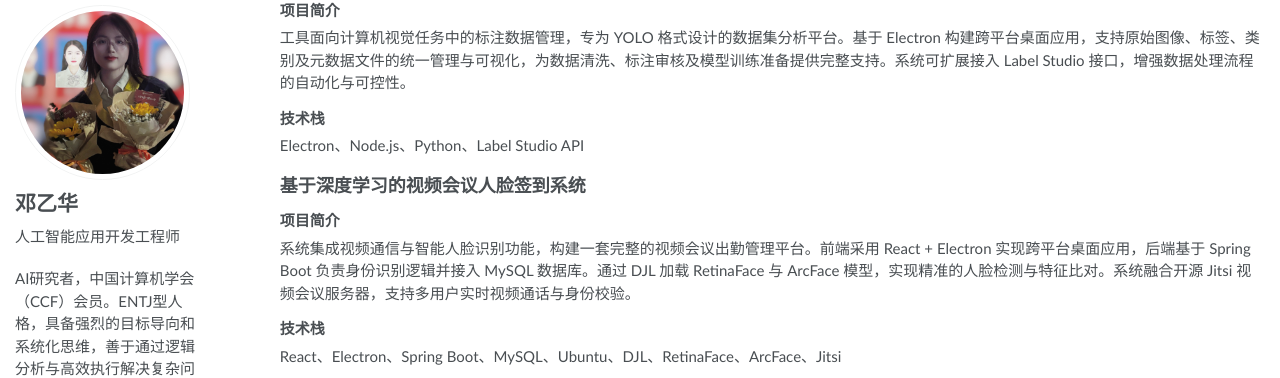
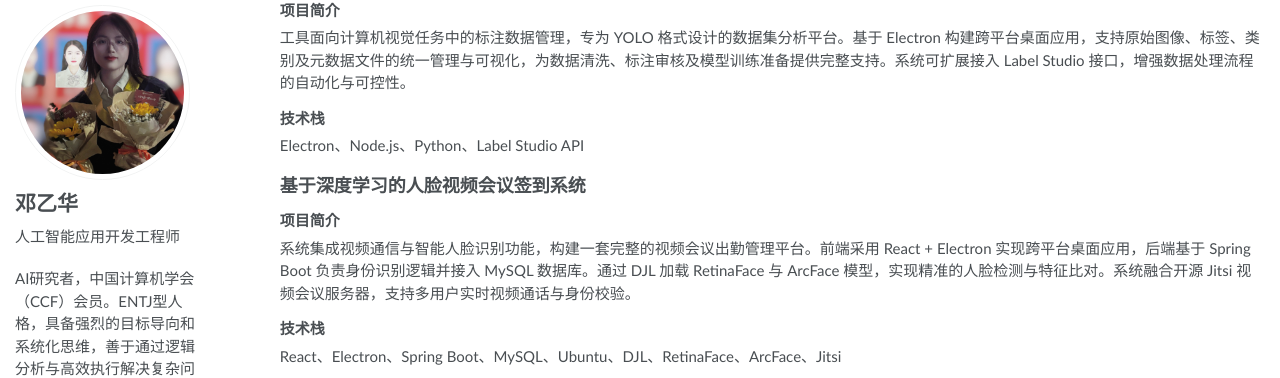
Before and after one commit to YolieDeng/YolieDeng.github.io, a Jekyll site: the page built from _pages/about.md, in a window 1280 px wide and 900 px high, scrolled down 711 px. Shown: the part 86-464 px from the top of the window. Built offline with Jekyll 4.4.1, drawn with Linux system fonts in a browser that asks for light colours.

Commit message:
🐞 fix: 项目名称

```diff
--- a/_pages/about.md
+++ b/_pages/about.md
@@ -44,7 +44,7 @@ YOLOv8 Pose、Flask、Blueprints、JavaScript、OpenCV、Numpy、HTML/CSS、Post
 #### 技术栈
 Electron、Node.js、Python、Label Studio API
 
-## 基于深度学习的视频会议人脸签到系统
+## 基于深度学习的人脸视频会议签到系统
 #### 项目简介
 系统集成视频通信与智能人脸识别功能，构建一套完整的视频会议出勤管理平台。前端采用 React + Electron 实现跨平台桌面应用，后端基于 Spring Boot 负责身份识别逻辑并接入 MySQL 数据库。通过 DJL 加载 RetinaFace 与 ArcFace 模型，实现精准的人脸检测与特征比对。系统融合开源 Jitsi 视频会议服务器，支持多用户实时视频通话与身份校验。
 #### 技术栈
```
